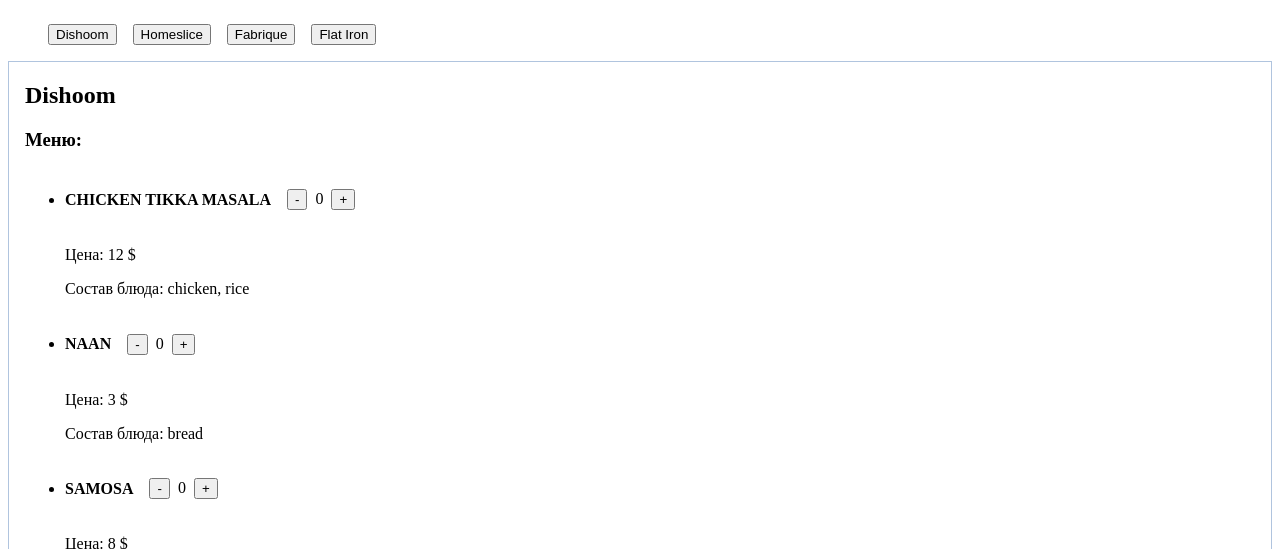
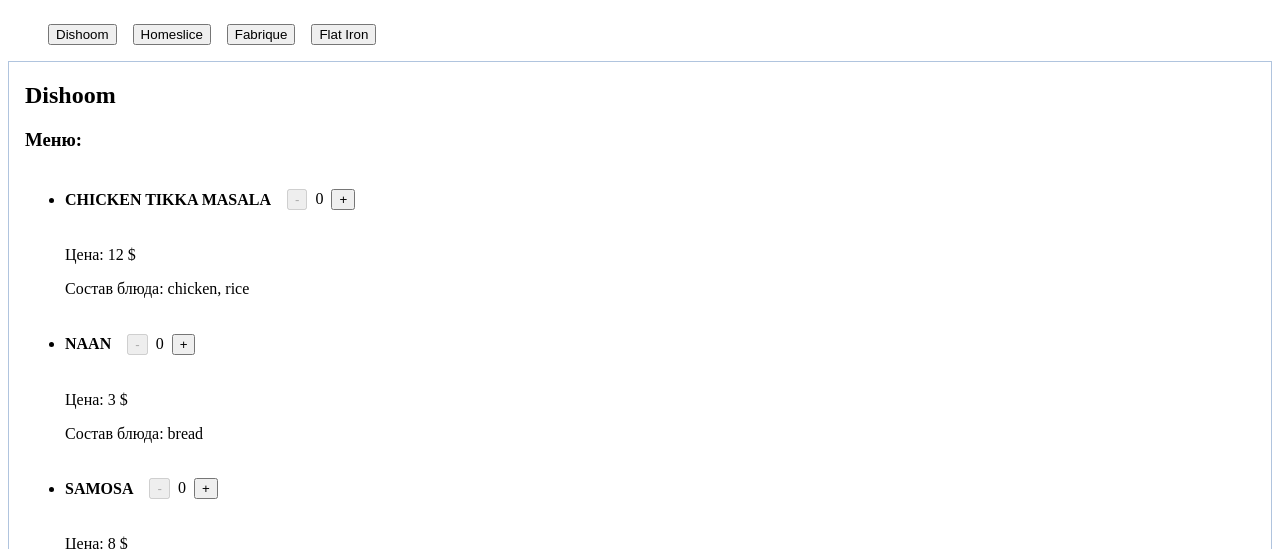
Before and after one commit to Zimson/rc2023, a React (Vite) app: page / in a window 1280 px wide. Both pictures are taken after a click on the button "Dishoom". Shown: the top 549 px of the page. Built offline with nearby package versions, Linux system fonts and the light colour scheme.

Commit message:
components: eject Counter form restautants/Dish

```diff
--- a/src/components/Button/IButtonProps.ts
+++ b/src/components/Button/IButtonProps.ts
@@ -4,6 +4,7 @@
   text: string;
   onClick: MouseEventHandler<HTMLButtonElement>;
   className?: string;
+  disabled?: boolean;
 }
 
 export default IButtonProps;
--- a/src/components/Button/index.tsx
+++ b/src/components/Button/index.tsx
@@ -2,8 +2,8 @@
 
 import IButtonProps from './IButtonProps.ts';
 
-const Button: FC<IButtonProps> = ({text, onClick, className}) => (
-  <button onClick={onClick} className={className}>
+const Button: FC<IButtonProps> = ({text, onClick, className, disabled}) => (
+  <button onClick={onClick} className={className} disabled={disabled}>
     {text}
   </button>
 );
--- /dev/null
+++ b/src/components/Counter/ICounterProps.ts
@@ -0,0 +1,11 @@
+interface ICounterProps {
+  count: number;
+  onDecrement: (cont: number) => void;
+  onIncrement: (cont: number) => void;
+  min?: number;
+  max?: number;
+  step?: number;
+  className?: string;
+}
+
+export default ICounterProps;
--- /dev/null
+++ b/src/components/Counter/index.tsx
@@ -0,0 +1,57 @@
+import {FC} from 'react';
+import classNames from 'classnames/bind';
+
+import ICounterProps from './ICounterProps.ts';
+import Button from '../Button';
+import styles from './styles.module.css';
+
+const cx = classNames.bind(styles);
+
+const Counter: FC<ICounterProps> = ({
+  count,
+  onDecrement,
+  onIncrement,
+  min,
+  max,
+  step = 1,
+  className,
+}) => {
+  const hasMinLimit = min !== undefined ? count <= min : false;
+  const hasMaxLimit = max !== undefined ? count >= max : false;
+
+  const handleDecrement = () => {
+    if (hasMinLimit) {
+      return;
+    }
+
+    onDecrement(count - step);
+  };
+
+  const handleIncrement = () => {
+    if (hasMaxLimit) {
+      return;
+    }
+
+    onIncrement(count + step);
+  };
+
+  return (
+    <div className={cx(className)}>
+      <Button
+        text="-"
+        onClick={handleDecrement}
+        className={cx('decrement')}
+        disabled={hasMinLimit}
+      />
+      {count}
+      <Button
+        text="+"
+        onClick={handleIncrement}
+        className={cx('increment')}
+        disabled={hasMaxLimit}
+      />
+    </div>
+  );
+};
+
+export default Counter;
--- /dev/null
+++ b/src/components/Counter/styles.module.css
@@ -0,0 +1,7 @@
+.decrement {
+  margin-right: 8px;
+}
+
+.increment {
+  margin-left: 8px;
+}
--- a/src/pages/Restaurants/Dish/index.tsx
+++ b/src/pages/Restaurants/Dish/index.tsx
@@ -1,9 +1,9 @@
 import {FC, useState} from 'react';
 import classNames from 'classnames/bind';
 
-import Button from '../../../components/Button';
 import IDishProps from './IDishProps.ts';
 import styles from './styles.module.css';
+import Counter from '../../../components/Counter';
 
 const cx = classNames.bind(styles);
 
@@ -15,42 +15,18 @@
 
   const [count, setCount] = useState(0);
 
-  const handleDecrement = () => {
-    if (count === MIN_COUNT) {
-      return;
-    }
-
-    setCount(count - 1);
-  };
-
-  const handleIncrement = () => {
-    if (count === MAX_COUNT) {
-      return;
-    }
-
-    setCount(count + 1);
-  };
-
   return (
     <div id={id}>
       <div className={cx('title-container')}>
         <h4 className={cx('title')}>{name}</h4>
-        <div className={cx('counter-buttons')}>
-          <Button
-            text="-"
-            onClick={handleDecrement}
-            className={cx('decrement')}
-          />
-          {count}
-          <Button
-            text="+"
-            onClick={handleIncrement}
-            className={cx('increment')}
-          />
-        </div>
-        {count === MAX_COUNT && (
-          <span className={cx('warning')}>только {MAX_COUNT} в одни руки</span>
-        )}
+        <Counter
+          className={cx('counter-buttons')}
+          count={count}
+          onDecrement={setCount}
+          onIncrement={setCount}
+          min={MIN_COUNT}
+          max={MAX_COUNT}
+        />
       </div>
 
       <p>Цена: {price} &#36;</p>
--- a/src/pages/Restaurants/Dish/styles.module.css
+++ b/src/pages/Restaurants/Dish/styles.module.css
@@ -11,16 +11,3 @@
 .counter-buttons {
   margin-left: 16px;
 }
-
-.decrement {
-  margin-right: 8px;
-}
-
-.increment {
-  margin-left: 8px;
-}
-
-.warning {
-  margin-left: 8px;
-  color: coral;
-}
--- a/src/pages/Restaurants/index.tsx
+++ b/src/pages/Restaurants/index.tsx
@@ -31,7 +31,7 @@
       <Tabs items={tabs} onTabClick={handleTabClick} />
       {Boolean(restaurant?.id) && (
         <div className={cx('restaurant')}>
-          <Restaurant key={restaurant?.id} restaurant={restaurant} />
+          <Restaurant restaurant={restaurant} />
         </div>
       )}
     </div>
```
